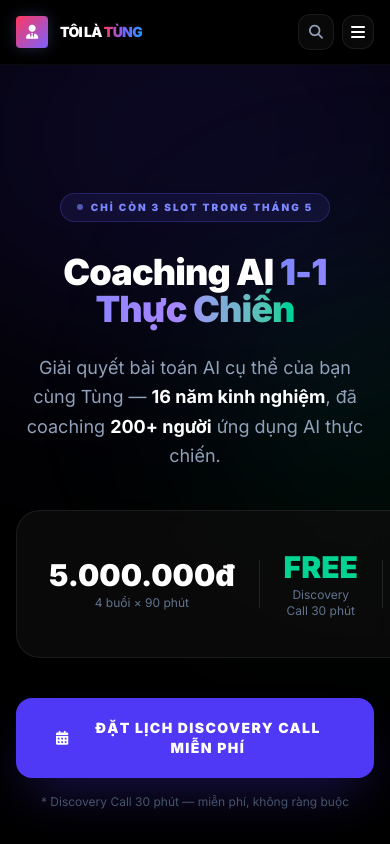
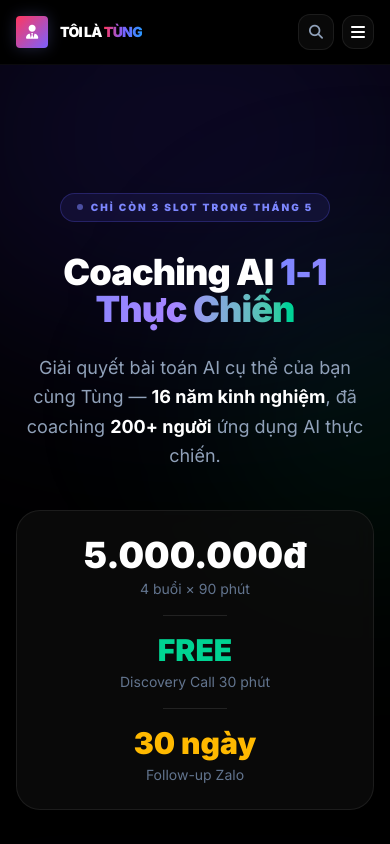
Before and after one commit to tvt-ai-max/toilatung, a Next.js app: page /booking in a window 390 px wide. Shown: the top 844 px of the page. Built offline with nearby package versions, Linux system fonts and the light colour scheme; no server answers.

Commit message:
fix(ui): toi uu hien thi box bao gia tren giao dien mobile

```diff
--- a/src/app/booking/page.tsx
+++ b/src/app/booking/page.tsx
@@ -124,20 +124,20 @@ export default function BookingPage() {
             </p>
 
             {/* Price badge */}
-            <div className="inline-flex items-center gap-6 glass border border-white/10 rounded-3xl px-8 py-5 mb-10">
+            <div className="inline-flex flex-col md:flex-row items-center justify-center gap-4 md:gap-6 glass border border-white/10 rounded-3xl px-6 py-6 md:px-8 md:py-5 mb-10 mx-auto w-full md:w-auto">
               <div className="text-center">
-                <div className="text-3xl font-black text-white">5.000.000đ</div>
-                <div className="text-xs text-slate-500 mt-0.5">4 buổi × 90 phút</div>
+                <div className="text-4xl font-black text-white">5.000.000đ</div>
+                <div className="text-sm text-slate-500 mt-1">4 buổi × 90 phút</div>
               </div>
-              <div className="w-px h-12 bg-white/10" />
+              <div className="w-16 h-px md:w-px md:h-12 bg-white/10" />
               <div className="text-center">
                 <div className="text-3xl font-black text-emerald-400">FREE</div>
-                <div className="text-xs text-slate-500 mt-0.5">Discovery Call 30 phút</div>
+                <div className="text-sm text-slate-500 mt-1">Discovery Call 30 phút</div>
               </div>
-              <div className="w-px h-12 bg-white/10" />
+              <div className="w-16 h-px md:w-px md:h-12 bg-white/10" />
               <div className="text-center">
                 <div className="text-3xl font-black text-amber-400">30 ngày</div>
-                <div className="text-xs text-slate-500 mt-0.5">Follow-up Zalo</div>
+                <div className="text-sm text-slate-500 mt-1">Follow-up Zalo</div>
               </div>
             </div>
 
```
